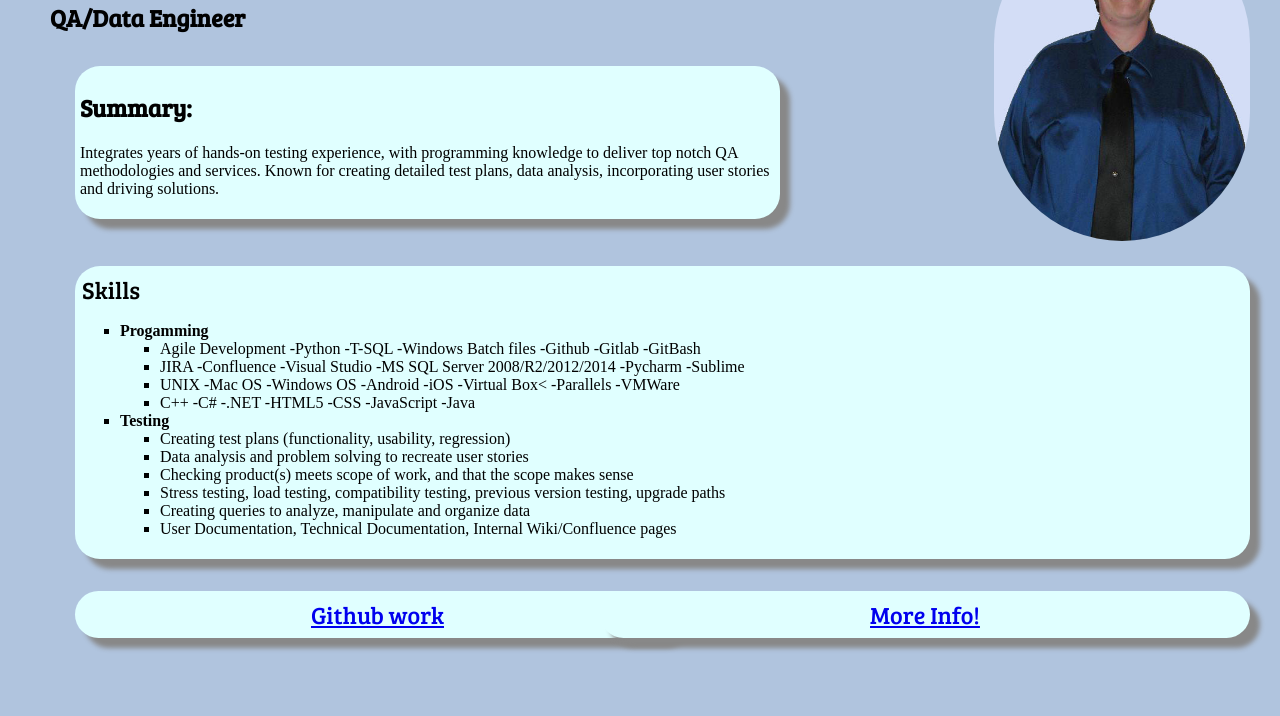
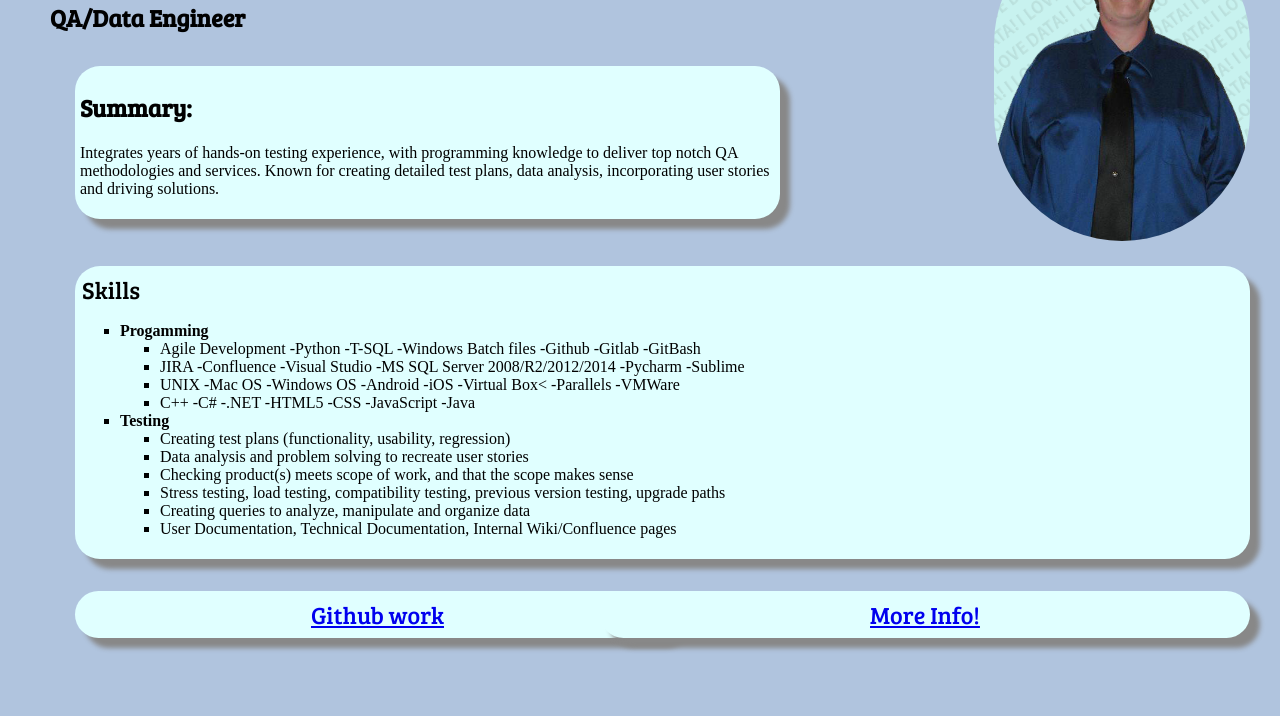
Before and after one commit to elack33/elack33.github.io, a plain HTML site: page index.html in a window 1280 px wide. Shown: the part 84-800 px from the top of the page. Drawn offline with Linux system fonts and the light colour scheme.

Commit message:
Updated picture

```diff
--- a/index.html
+++ b/index.html
@@ -18,7 +18,7 @@
         </h2>
     </div>
     <div class="self">
-        <img class="self" src="DarWright.jpg" height="325" alt="Dar Wright">
+        <img class="self" src="DarWright3.png" height="325" alt="Dar Wright">
     </div>
     <div class="goal">
         <h2>
```
Also changed, not shown: DarWright3.png (added).
